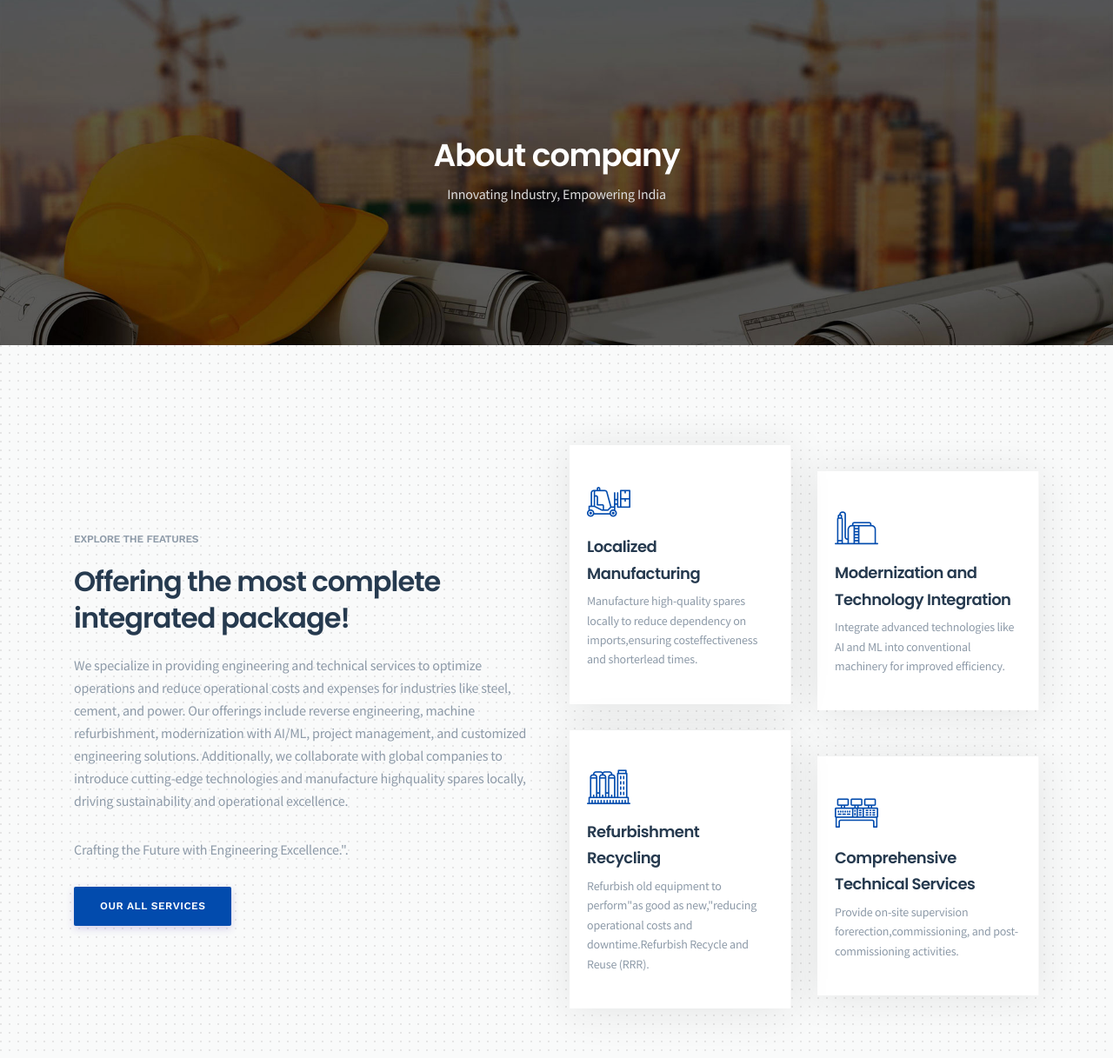
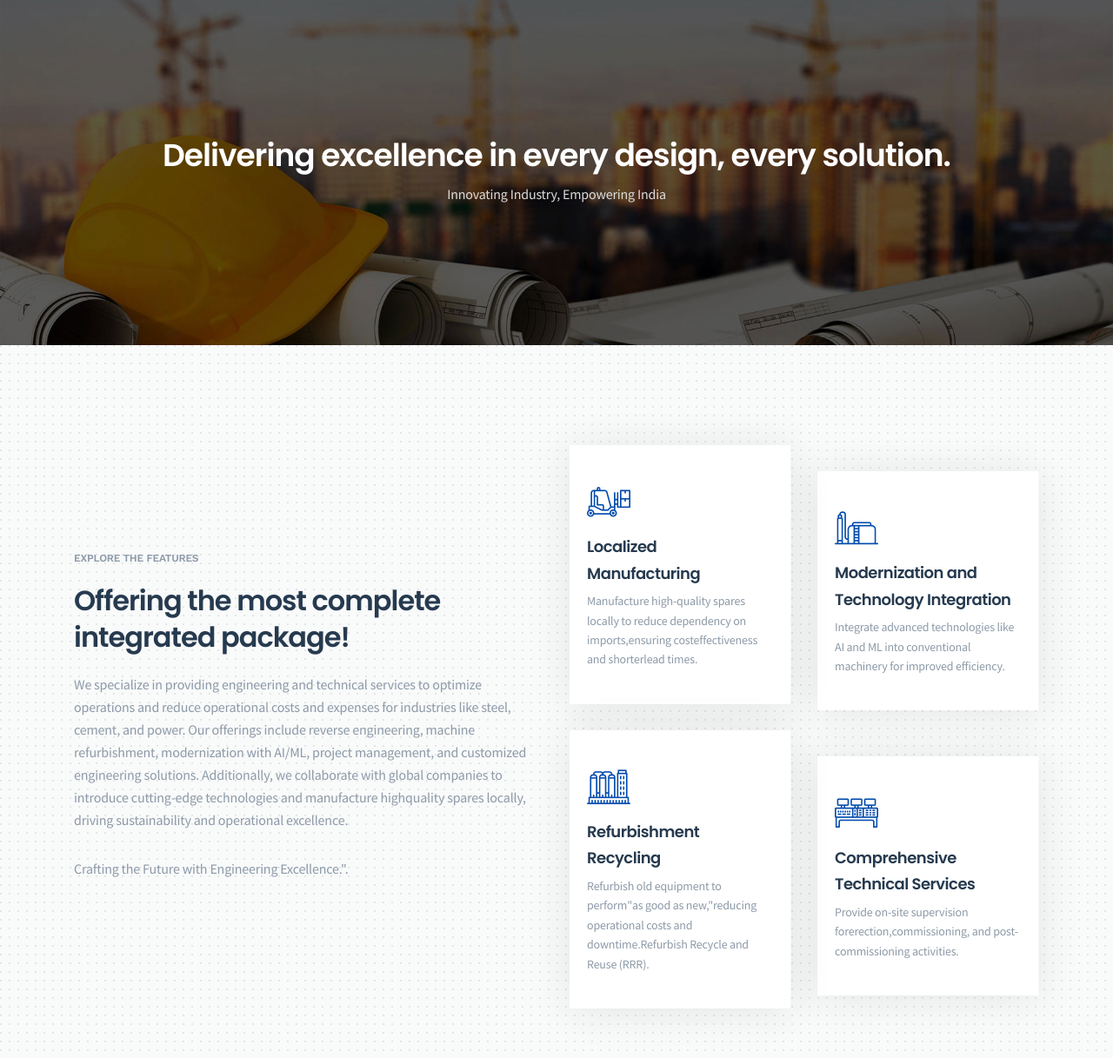
Before and after one commit to Excellors/excellors.github.io, a plain HTML site: page about-company.html in a window 1280 px wide. Shown: the part 83-1300 px from the top of the page at 87% size. Drawn offline with nearby package versions, Linux system fonts and the light colour scheme.

Commit message:
Update about-company.html

```diff
--- a/about-company.html
+++ b/about-company.html
@@ -90,7 +90,7 @@
 <section class="page-header padding">
 <div class="container">
 <div class="page-content text-center">
-<h2>About company</h2>
+<h2>Delivering excellence in every design, every solution.</h2>
 <p>Innovating Industry, Empowering India</p>
 </div>
 </div>
@@ -105,7 +105,7 @@
 <h2>Offering the most complete integrated package!</h2>
 <p>We specialize in providing engineering and technical services to optimize operations and reduce operational costs and expenses for industries like steel, cement, and power. Our offerings include reverse engineering, machine refurbishment, modernization with AI/ML, project management, and customized engineering solutions. Additionally, we collaborate with global companies to introduce cutting-edge technologies and manufacture highquality spares locally, driving sustainability and operational excellence.</p>
 <p>Crafting the Future with Engineering Excellence.".</p>
-<a href="#" class="default-btn">Our All Services</a>
+<!--<a href="#" class="default-btn">Our All Services</a>-->
 </div>
 </div>
 <div class="col-lg-6 sm-padding">
```
